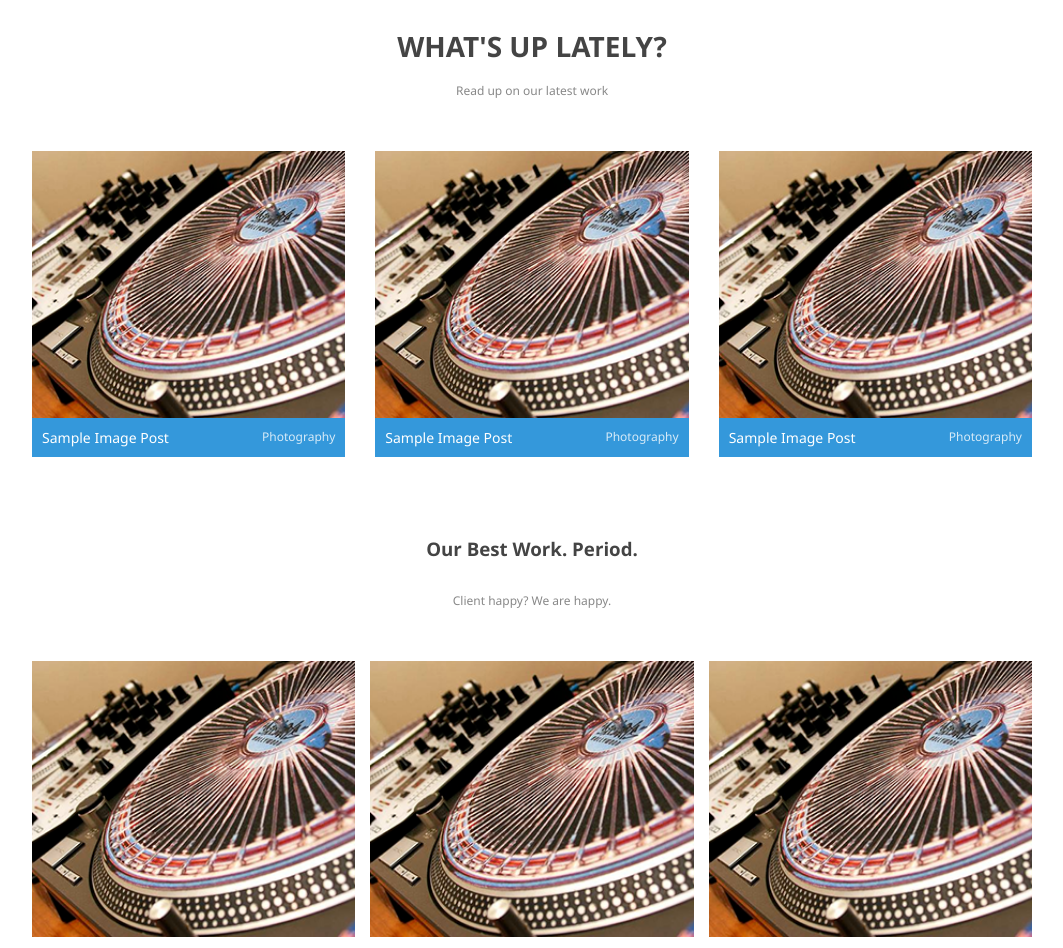
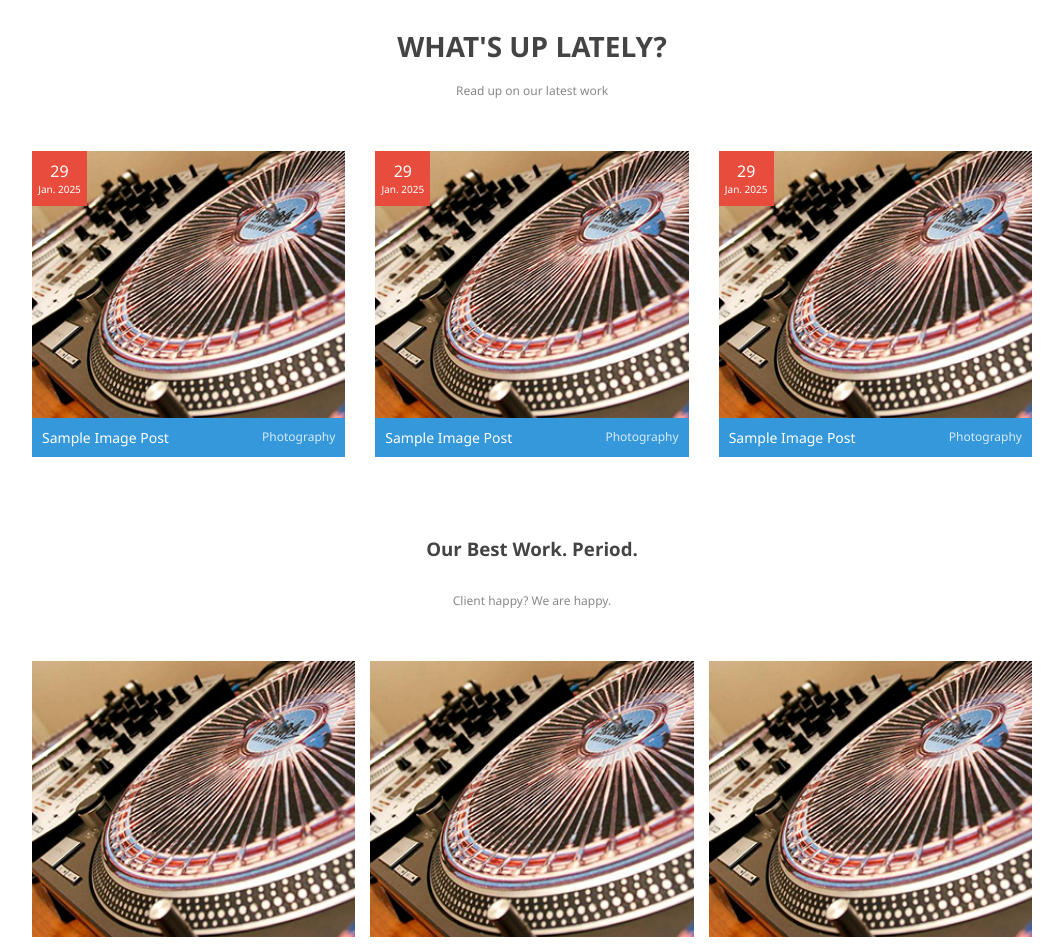
Before and after one commit to DavidYoo5/Project-1-Lab-2B-Assignment, a website built with webpack: page index.html in a window 1280 px wide. Shown: the part 1198-2146 px from the top of the page, without its empty margins (108-1171 px from the left). Built offline with nearby package versions, Linux system fonts and the light colour scheme.

Commit message:
html and css update with red box with date

```diff
--- a/index.html
+++ b/index.html
@@ -371,6 +371,12 @@
             src="img/9d8936101658556ea729473327b08b9089fea2ca.png"
             alt="Blog"
           />
+
+          <div class="date-box-red">
+            <div class="date-box-29">29</div>
+            <div class="date-box-2025">Jan. 2025</div>
+          </div>
+
           <div class="blog-info">
             Sample Image Post <span>Photography</span>
           </div>
@@ -380,6 +386,12 @@
             src="img/9d8936101658556ea729473327b08b9089fea2ca.png"
             alt="Blog"
           />
+
+          <div class="date-box-red">
+            <div class="date-box-29">29</div>
+            <div class="date-box-2025">Jan. 2025</div>
+          </div>
+
           <div class="blog-info">
             Sample Image Post <span>Photography</span>
           </div>
@@ -389,6 +401,12 @@
             src="img/9d8936101658556ea729473327b08b9089fea2ca.png"
             alt="Blog"
           />
+
+          <div class="date-box-red">
+            <div class="date-box-29">29</div>
+            <div class="date-box-2025">Jan. 2025</div>
+          </div>
+
           <div class="blog-info">
             Sample Image Post <span>Photography</span>
           </div>
--- a/style.css
+++ b/style.css
@@ -337,6 +337,32 @@ section {
 }
 
 /* Blog Cards */
+
+.date-box-red {
+  position: absolute;
+  top: 0px;
+  left: 0px;
+  width: 55px;
+  height: 55px;
+  background-color: #e74c3c;
+  color: #fff;
+
+  display: flex;
+  flex-direction: column;
+  align-items: center;
+  justify-content: center;
+
+  z-index: 2;
+}
+
+.date-box-2025 {
+  font-size: 10px;
+}
+
+.blog-card {
+  position: relative;
+}
+
 .blog-card img,
 .portfolio-grid img {
   width: 100%;
```
